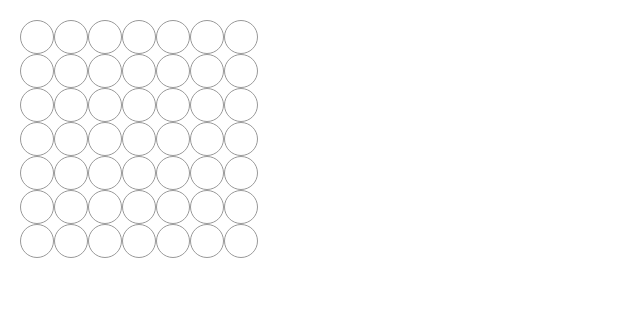
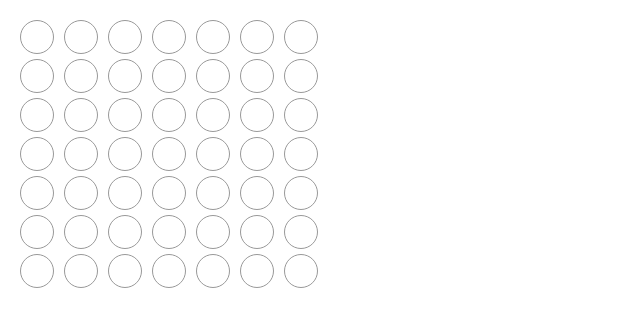
Before and after one commit to jacob-stone9554/ConnectFour, a React (Vite) app in the folder ConnectFour/: page / in a window 1280 px wide. Shown: the top 326 px of the page, without its empty margins (0-640 px from the left). Built offline with nearby package versions, Linux system fonts and the light colour scheme.

Commit message:
GameBoard: Added margins to the grid of circles

```diff
--- a/ConnectFour/src/styles.css
+++ b/ConnectFour/src/styles.css
@@ -15,6 +15,8 @@ body {
     height: 34px;
     width: 34px;
     border-radius: 100%;
+    margin-right: 10px;
+    margin-bottom: 5px;
 }
 
 .board-row:after {
```
